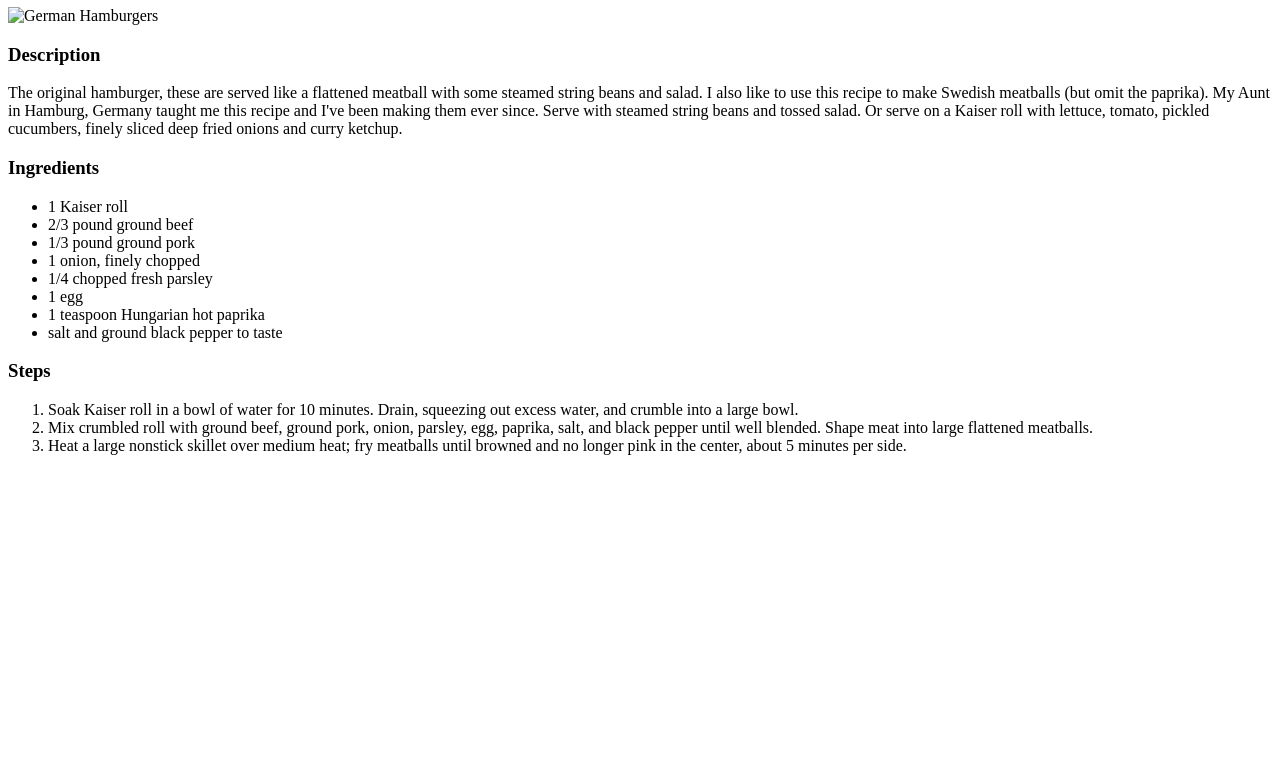
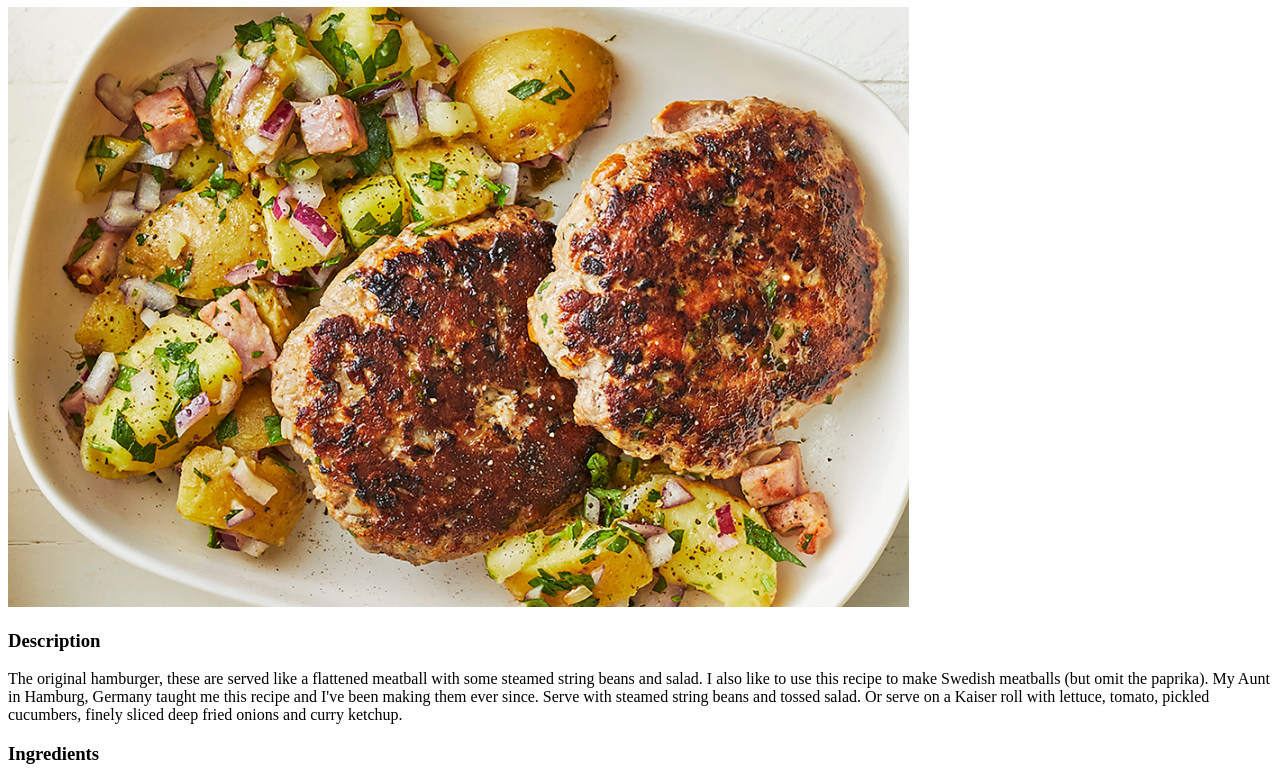
Before and after one commit to mhjarvis/odin-project, a plain HTML site: page recipes/recipes/german_hamburgers.html in a window 1280 px wide. Shown: the part 73-854 px from the top of the page. Before the commit the page ends 800 px from the top, so only its background shows below. Drawn offline with Linux system fonts and the light colour scheme.

Commit message:
Fix link to page

```diff
--- a/recipes/recipes/german_hamburgers.html
+++ b/recipes/recipes/german_hamburgers.html
@@ -11,7 +11,7 @@
 
     <h1>German Hamburgers</h1>
 
-    <img src="/images/german_hamburgers" alt="German Hamburgers">
+    <img src="/images/german_hamburgers.jpg" alt="German Hamburgers">
 
     <h3>Description</h3>
 
```
